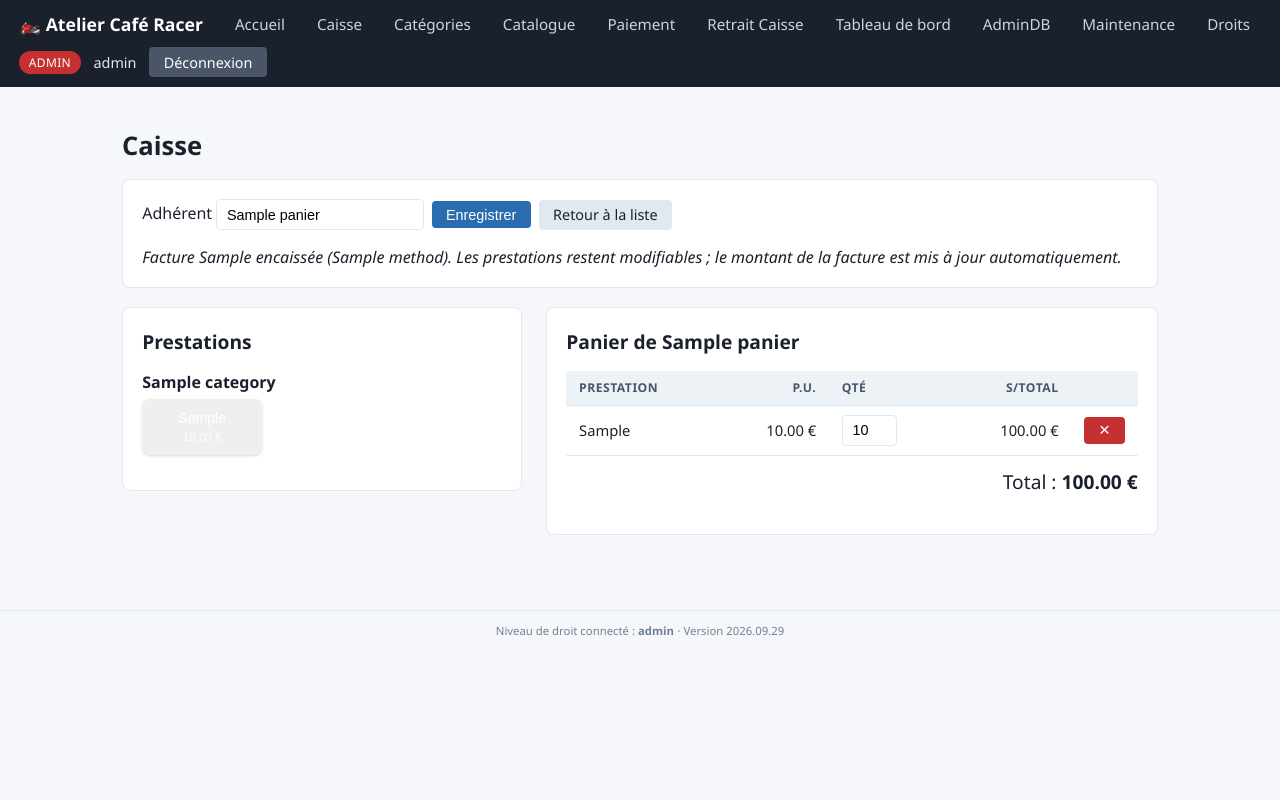
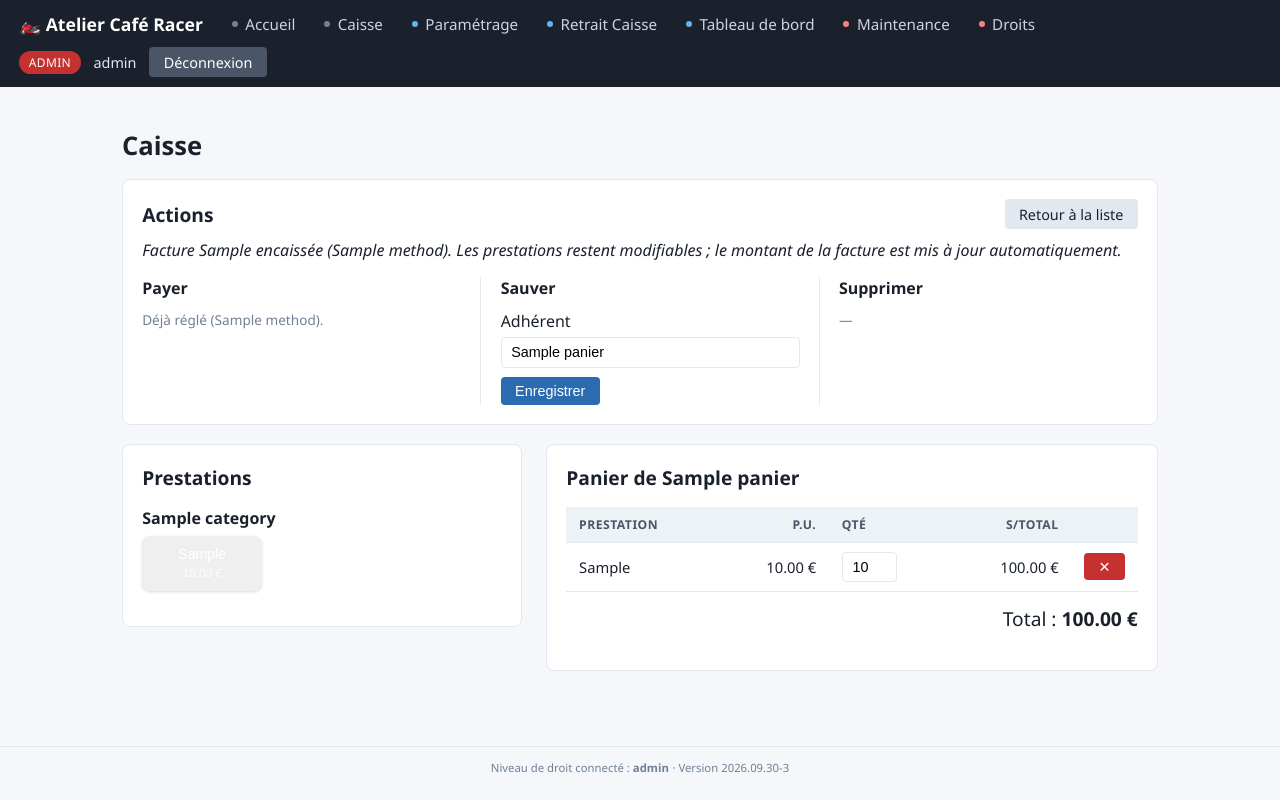
Before and after one commit to bse11jd/atelierPy, a Flask app: page /caisse/panier/1 in a window 1280 px wide. Run offline with Flask 3, Linux system fonts and the light colour scheme; a user stored in the database is signed in; tables that the repository leaves empty hold one stand-in row (values such as "Sample post").

Commit message:
cosmetique

```diff
--- a/APP/__init__.py
+++ b/APP/__init__.py
@@ -71,7 +71,6 @@ def create_app():
     from ROUTES.paiement import paiement_bp
     from ROUTES.tableau_de_bord import tableau_de_bord_bp
     from ROUTES.retrait_caisse import retrait_caisse_bp
-    from ROUTES.admindb import admindb_bp
     from ROUTES.maintenance import maintenance_bp
     from ROUTES.auth import auth_bp
 
@@ -82,7 +81,6 @@ def create_app():
     app.register_blueprint(paiement_bp)
     app.register_blueprint(tableau_de_bord_bp)
     app.register_blueprint(retrait_caisse_bp)
-    app.register_blueprint(admindb_bp)
     app.register_blueprint(maintenance_bp)
     app.register_blueprint(auth_bp)
 
--- a/APP/version.py
+++ b/APP/version.py
@@ -10,4 +10,4 @@ dernière mise à jour livrée). Affiché en pied de page de chaque écran.
 livraisons le même jour).
 """
 
-VERSION = "2026.09.29"
+VERSION = "2026.09.30-3"
--- a/ROUTES/caisse.py
+++ b/ROUTES/caisse.py
@@ -9,11 +9,16 @@ Nouveau fonctionnement (saisie directe, sans panier nommé au préalable) :
   'brouillon', SANS nom d'adhérent, et ouvre son détail : on peut tout de
   suite ajouter des prestations.
 - Tant qu'un panier est en 'brouillon', il doit être finalisé avant de
-  pouvoir naviguer ailleurs sur le site (blocage géré côté template/JS) :
-  - soit *Encaisser* immédiatement (le nom de l'adhérent n'est PAS requis) ;
-  - soit *Enregistrer* pour plus tard (le nom de l'adhérent est OBLIGATOIRE
-    dans ce cas ; le panier passe alors en statut 'en_attente').
-- *Annuler* reste possible à tout moment tant que le panier n'est pas encaissé.
+  pouvoir naviguer ailleurs sur le site (blocage géré côté template/JS). Le
+  détail du panier regroupe les 3 actions dans un pavé « Actions » à 3
+  colonnes (Payer / Sauver / Supprimer) :
+  - *Payer* (colonne 1) encaisse immédiatement (le nom de l'adhérent n'est
+    PAS requis) ;
+  - *Sauver* (colonne 2, bouton « Enregistrer ») nomme et sauvegarde le
+    panier pour plus tard (le nom est OBLIGATOIRE ; le panier passe alors en
+    statut 'en_attente') ;
+  - *Supprimer* (colonne 3) reste possible à tout moment tant que le panier
+    n'est pas encaissé (statut 'annule' en base, conservé mais masqué).
 - Une fois encaissé, le panier reste modifiable (lignes, nom) : le montant
   de la facture liée est recalculé automatiquement si les lignes changent.
 - Si aucune permanence n'est ouverte : l'écran CAISSE reste consultable
@@ -311,5 +316,5 @@ def caisse_panier_annuler(panier_id):
     panier.statut = "annule"
     db.session.commit()
     nom_affiche = panier.nom_adherent or "client anonyme"
-    flash(f"Panier de {nom_affiche} annulé.", "info")
+    flash(f"Panier de {nom_affiche} supprimé.", "info")
     return redirect(url_for("caisse.caisse"))
--- a/ROUTES/maintenance.py
+++ b/ROUTES/maintenance.py
@@ -21,7 +21,9 @@ def maintenance():
     db_path = current_app.config.get("INSTANCE_DB_PATH")
     db_exists = os.path.exists(db_path) if db_path else False
     db_size_ko = round(os.path.getsize(db_path) / 1024, 1) if db_exists else 0
-    return render_template("maintenance.html", db_exists=db_exists, db_size_ko=db_size_ko)
+    return render_template(
+        "maintenance.html", db_path=db_path, db_exists=db_exists, db_size_ko=db_size_ko
+    )
 
 
 @maintenance_bp.route("/maintenance/export-db")
--- a/static/css/style.css
+++ b/static/css/style.css
@@ -36,14 +36,33 @@ body {
 .menu { display: flex; gap: 1rem; flex-wrap: wrap; }
 
 .menu a {
+    position: relative;
     color: #cbd5e0;
     text-decoration: none;
-    padding: 0.3rem 0.5rem;
+    padding: 0.3rem 0.5rem 0.3rem 1.15rem;
     border-radius: 4px;
     font-size: 0.95rem;
 }
 
+/* Distinction visuelle du niveau de droit requis pour chaque écran : une
+   pastille de couleur devant le libellé, reprenant les couleurs des badges
+   de rôle (badge-utilisateur / badge-super_utilisateur / badge-admin). */
+.menu a::before {
+    content: "";
+    position: absolute;
+    left: 0.3rem;
+    top: 50%;
+    transform: translateY(-50%);
+    width: 6px;
+    height: 6px;
+    border-radius: 50%;
+    background: #718096; /* niveau utilisateur : accessible sans connexion (= badge-utilisateur) */
+}
+.menu a.menu-super_utilisateur::before { background: #63b3ed; } /* = badge-super_utilisateur, éclairci pour rester lisible sur fond sombre */
+.menu a.menu-admin::before { background: #fc8181; } /* = badge-admin, éclairci pour rester lisible sur fond sombre */
+
 .menu a:hover, .menu a.actif { background: var(--couleur-primaire); color: #fff; }
+.menu a.actif::before, .menu a:hover::before { background: #fff; }
 
 .bandeau-droite { display: flex; align-items: center; gap: 0.8rem; }
 
@@ -157,7 +176,28 @@ input[type=text], input[type=password], input[type=number], input[type=date], se
 .flash-warning { background: #fffaf0; color: var(--couleur-warning); border: 1px solid #fbd38d; }
 .flash-info { background: #ebf8ff; color: var(--couleur-info); border: 1px solid #90cdf4; }
 
-.tuiles { display: grid; grid-template-columns: repeat(auto-fit, minmax(180px, 1fr)); gap: 1rem; margin-top: 1.5rem; }
+/* Sous-navigation en page de l'écran Paramétrage (Catégories / Catalogue / Moyens de Paiement) */
+.sousnav-parametrage {
+    display: flex;
+    gap: 0.3rem;
+    flex-wrap: wrap;
+    border-bottom: 1px solid var(--couleur-bordure);
+    margin-bottom: 1.2rem;
+}
+.sousnav-parametrage a {
+    padding: 0.5rem 1rem;
+    text-decoration: none;
+    color: #4a5568;
+    font-size: 0.92rem;
+    border-bottom: 2px solid transparent;
+    margin-bottom: -1px;
+}
+.sousnav-parametrage a:hover { color: var(--couleur-primaire); }
+.sousnav-parametrage a.actif {
+    color: var(--couleur-primaire);
+    border-bottom-color: var(--couleur-primaire);
+    font-weight: 600;
+}
 
 .caisse-layout {
     display: grid;
@@ -168,16 +208,38 @@ input[type=text], input[type=password], input[type=number], input[type=date], se
 @media (max-width: 900px) {
     .caisse-layout { grid-template-columns: 1fr; }
 }
-.tuile {
-    background: #fff;
-    border: 1px solid var(--couleur-bordure);
-    border-radius: 10px;
-    padding: 1.2rem;
-    text-align: center;
-    text-decoration: none;
-    color: var(--couleur-texte);
-    transition: box-shadow .15s;
+
+/* Écran Caisse - pavé "Actions" (Payer / Sauver / Supprimer) */
+.pave-actions-entete {
+    display: flex;
+    justify-content: space-between;
+    align-items: center;
+    flex-wrap: wrap;
+    gap: 0.6rem;
+    margin-bottom: 0.6rem;
 }
-.tuile:hover { box-shadow: 0 3px 10px rgba(0,0,0,0.08); }
-.tuile .icone { font-size: 1.8rem; display: block; margin-bottom: 0.4rem; }
-.tuile.verrouillee { opacity: 0.45; cursor: not-allowed; }
+.pave-actions-entete h2 { margin: 0; }
+.pave-actions-message { margin: 0 0 1rem 0; }
+.pave-actions {
+    display: grid;
+    grid-template-columns: repeat(3, 1fr);
+    gap: 1.2rem;
+}
+@media (max-width: 700px) {
+    .pave-actions { grid-template-columns: 1fr; }
+}
+.pave-actions-col {
+    border-left: 1px solid var(--couleur-bordure);
+    padding-left: 1.2rem;
+}
+.pave-actions-col:first-child { border-left: none; padding-left: 0; }
+@media (max-width: 700px) {
+    .pave-actions-col { border-left: none; padding-left: 0; border-top: 1px solid var(--couleur-bordure); padding-top: 1rem; }
+    .pave-actions-col:first-child { border-top: none; padding-top: 0; }
+}
+.pave-actions-col h3 { margin: 0 0 0.7rem 0; font-size: 1rem; }
+.pave-actions-col form { display: flex; flex-direction: column; align-items: flex-start; gap: 0.6rem; }
+.pave-actions-col form label { display: flex; flex-direction: column; gap: 0.3rem; width: 100%; }
+.pave-actions-col select,
+.pave-actions-col input[type=text] { width: 100%; }
+.pave-actions-note { margin: 0; font-size: 0.85rem; color: #718096; }
--- a/templates/base.html
+++ b/templates/base.html
@@ -13,30 +13,31 @@
         <a href="{{ url_for('accueil.accueil') }}" class="logo">🏍️ Atelier Café Racer</a>
         <nav class="menu">
             <a href="{{ url_for('accueil.accueil') }}"
-               class="{{ 'actif' if request.endpoint == 'accueil.accueil' else '' }}">Accueil</a>
+               class="menu-utilisateur {{ 'actif' if request.endpoint == 'accueil.accueil' else '' }}"
+               title="Accessible sans connexion">Accueil</a>
             <a href="{{ url_for('caisse.caisse') }}"
-               class="{{ 'actif' if request.endpoint == 'caisse.caisse' else '' }}">Caisse</a>
+               class="menu-utilisateur {{ 'actif' if request.endpoint == 'caisse.caisse' else '' }}"
+               title="Accessible sans connexion">Caisse</a>
 
             {% if current_role in ['super_utilisateur', 'admin'] %}
             <a href="{{ url_for('categories.categories') }}"
-               class="{{ 'actif' if request.endpoint == 'categories.categories' else '' }}">Catégories</a>
-            <a href="{{ url_for('catalogue.catalogue') }}"
-               class="{{ 'actif' if request.endpoint == 'catalogue.catalogue' else '' }}">Catalogue</a>
-            <a href="{{ url_for('paiement.paiement') }}"
-               class="{{ 'actif' if request.endpoint == 'paiement.paiement' else '' }}">Paiement</a>
+               class="menu-super_utilisateur {{ 'actif' if request.endpoint and (request.endpoint.startswith('categories.') or request.endpoint.startswith('catalogue.') or request.endpoint.startswith('paiement.')) else '' }}"
+               title="Réservé aux super-utilisateurs et admins">Paramétrage</a>
             <a href="{{ url_for('retrait_caisse.retrait_caisse') }}"
-               class="{{ 'actif' if request.endpoint == 'retrait_caisse.retrait_caisse' else '' }}">Retrait Caisse</a>
+               class="menu-super_utilisateur {{ 'actif' if request.endpoint == 'retrait_caisse.retrait_caisse' else '' }}"
+               title="Réservé aux super-utilisateurs et admins">Retrait Caisse</a>
             <a href="{{ url_for('tableau_de_bord.tableau_de_bord') }}"
-               class="{{ 'actif' if request.endpoint == 'tableau_de_bord.tableau_de_bord' else '' }}">Tableau de bord</a>
+               class="menu-super_utilisateur {{ 'actif' if request.endpoint == 'tableau_de_bord.tableau_de_bord' else '' }}"
+               title="Réservé aux super-utilisateurs et admins">Tableau de bord</a>
             {% endif %}
 
             {% if current_role == 'admin' %}
-            <a href="{{ url_for('admindb.admindb') }}"
-               class="{{ 'actif' if request.endpoint == 'admindb.admindb' else '' }}">AdminDB</a>
             <a href="{{ url_for('maintenance.maintenance') }}"
-               class="{{ 'actif' if request.endpoint == 'maintenance.maintenance' else '' }}">Maintenance</a>
+               class="menu-admin {{ 'actif' if request.endpoint == 'maintenance.maintenance' else '' }}"
+               title="Réservé aux admins">Maintenance</a>
             <a href="{{ url_for('auth.auth_gestion') }}"
-               class="{{ 'actif' if request.endpoint == 'auth.auth_gestion' else '' }}">Droits</a>
+               class="menu-admin {{ 'actif' if request.endpoint == 'auth.auth_gestion' else '' }}"
+               title="Réservé aux admins">Droits</a>
             {% endif %}
         </nav>
     </div>
--- a/templates/caisse.html
+++ b/templates/caisse.html
@@ -8,37 +8,34 @@
 {# ============================= DÉTAIL D'UNE VENTE ============================= #}
 
 <div class="carte">
-    <form class="inline" method="post" action="{{ url_for('caisse.caisse_panier_renommer', panier_id=panier.id) }}">
-        <label>Adhérent
-            <input type="text" name="nom_adherent" id="champ-nom-adherent" value="{{ panier.nom_adherent or '' }}"
-                   placeholder="Nom de l'adhérent" {{ 'disabled' if panier.statut == 'annule' }}>
-        </label>
-        {% if panier.statut != 'annule' %}
-        <button type="submit" class="btn btn-primaire">Enregistrer</button>
-        {% endif %}
+    <div class="pave-actions-entete">
+        <h2>Actions</h2>
         {% if panier.statut != 'brouillon' %}
         <a href="{{ url_for('caisse.caisse') }}" class="btn btn-annuler">Retour à la liste</a>
         {% endif %}
-    </form>
+    </div>
 
     {% if panier.statut == 'brouillon' %}
-    <p style="color:var(--couleur-warning); margin-bottom:0;">
-        <strong>Vente en cours de saisie.</strong> Merci de la finaliser (Encaisser ou
-        Enregistrer ci-dessus) avant de quitter cette page — la navigation ailleurs sur
+    <p class="pave-actions-message" style="color:var(--couleur-warning);">
+        <strong>Vente en cours de saisie.</strong> Merci de la finaliser (Payer ou
+        Sauver ci-dessous) avant de quitter cette page — la navigation ailleurs sur
         le site est bloquée tant que ce n'est pas fait.
     </p>
     {% elif panier.statut == 'encaisse' %}
-    <p style="margin-bottom:0;"><em>Facture {{ panier.facture.numero if panier.facture else '' }} encaissée
+    <p class="pave-actions-message"><em>Facture {{ panier.facture.numero if panier.facture else '' }} encaissée
         ({{ panier.facture.moyen_paiement.nom if panier.facture and panier.facture.moyen_paiement else '' }}).
         Les prestations restent modifiables ; le montant de la facture est mis à jour automatiquement.</em></p>
     {% elif panier.statut == 'annule' %}
-    <p style="margin-bottom:0;"><em>Ce panier est annulé, il n'est plus modifiable.</em></p>
+    <p class="pave-actions-message"><em>Ce panier est annulé, il n'est plus modifiable.</em></p>
     {% endif %}
 
+    <div class="pave-actions">
+        {# ---------------------------- Colonne 1 : Payer ---------------------------- #}
+        <div class="pave-actions-col">
+            <h3>Payer</h3>
             {% if panier.statut in ('brouillon', 'en_attente') %}
-    <hr style="border:none; border-top:1px solid var(--couleur-bordure); margin:1rem 0;">
-    <form class="inline" method="post" action="{{ url_for('caisse.caisse_panier_encaisser', panier_id=panier.id) }}">
-        <label>Finaliser
+            <form method="post" action="{{ url_for('caisse.caisse_panier_encaisser', panier_id=panier.id) }}">
+                <label>Moyen de paiement
                     <select name="moyen_paiement_id" required>
                         <option value="" disabled selected>Moyen de paiement</option>
                         {% for m in moyens_paiement %}
@@ -50,16 +47,47 @@
                     Encaisser
                 </button>
                 {% if panier.nb_lignes == 0 %}
-        <span style="color:#c53030; font-size:0.9rem;">Ajoutez au moins une prestation pour encaisser.</span>
+                <p class="pave-actions-note" style="color:#c53030;">Ajoutez au moins une prestation pour encaisser.</p>
                 {% else %}
-        <span style="color:#718096; font-size:0.9rem;">Le nom de l'adhérent n'est pas requis pour encaisser immédiatement.</span>
+                <p class="pave-actions-note">Le nom de l'adhérent n'est pas requis pour encaisser immédiatement.</p>
                 {% endif %}
             </form>
+            {% elif panier.statut == 'encaisse' %}
+            <p class="pave-actions-note">
+                Déjà réglé{{ ' (' + panier.facture.moyen_paiement.nom + ')' if panier.facture and panier.facture.moyen_paiement else '' }}.
+            </p>
+            {% else %}
+            <p class="pave-actions-note">—</p>
+            {% endif %}
+        </div>
+
+        {# ---------------------------- Colonne 2 : Sauver ---------------------------- #}
+        <div class="pave-actions-col">
+            <h3>Sauver</h3>
+            <form method="post" action="{{ url_for('caisse.caisse_panier_renommer', panier_id=panier.id) }}">
+                <label>Adhérent
+                    <input type="text" name="nom_adherent" id="champ-nom-adherent" value="{{ panier.nom_adherent or '' }}"
+                           placeholder="Nom de l'adhérent" {{ 'disabled' if panier.statut == 'annule' }}>
+                </label>
+                {% if panier.statut != 'annule' %}
+                <button type="submit" class="btn btn-primaire">Enregistrer</button>
+                {% endif %}
+            </form>
+        </div>
+
+        {# --------------------------- Colonne 3 : Supprimer -------------------------- #}
+        <div class="pave-actions-col">
+            <h3>Supprimer</h3>
+            {% if panier.statut in ('brouillon', 'en_attente') %}
             <form method="post" action="{{ url_for('caisse.caisse_panier_annuler', panier_id=panier.id) }}"
-          style="margin-top:0.6rem;" onsubmit="return confirm('Annuler cette vente ?');">
-        <button type="submit" class="btn btn-danger">Annuler la vente</button>
+                  onsubmit="return confirm('Supprimer ce panier ?');">
+                <button type="submit" class="btn btn-danger">Supprimer le panier</button>
             </form>
+            {% else %}
+            <p class="pave-actions-note">—</p>
             {% endif %}
+        </div>
+    </div>
 </div>
 
 {% if panier.statut != 'annule' %}
--- a/templates/maintenance.html
+++ b/templates/maintenance.html
@@ -5,6 +5,11 @@
 <h1>Maintenance</h1>
 
 <div class="carte">
+    <h2 style="margin-top:0;">Base de données</h2>
+    <p>Fichier de base de données : <code>{{ db_path }}</code>
+        {% if db_exists %}<span style="color:green;">(présent)</span>{% else %}<span style="color:red;">(absent)</span>{% endif %}
+    </p>
+
     <h2>Export de la base de données</h2>
     {% if db_exists %}
     <p>Taille actuelle de la base : {{ db_size_ko }} Ko.</p>
```
Also changed, not shown: ROUTES/admindb.py (deleted, +0 -29 lines), templates/_parametrage_sousnav.html (added, +12 -0 lines), templates/accueil.html (+0 -36 lines), templates/admindb.html (deleted, +0 -19 lines), templates/catalogue.html (+5 -2 lines), templates/categories.html (+5 -2 lines), templates/paiement.html (+5 -2 lines), README.md. Lines whose indentation alone changed are shown as unchanged.
